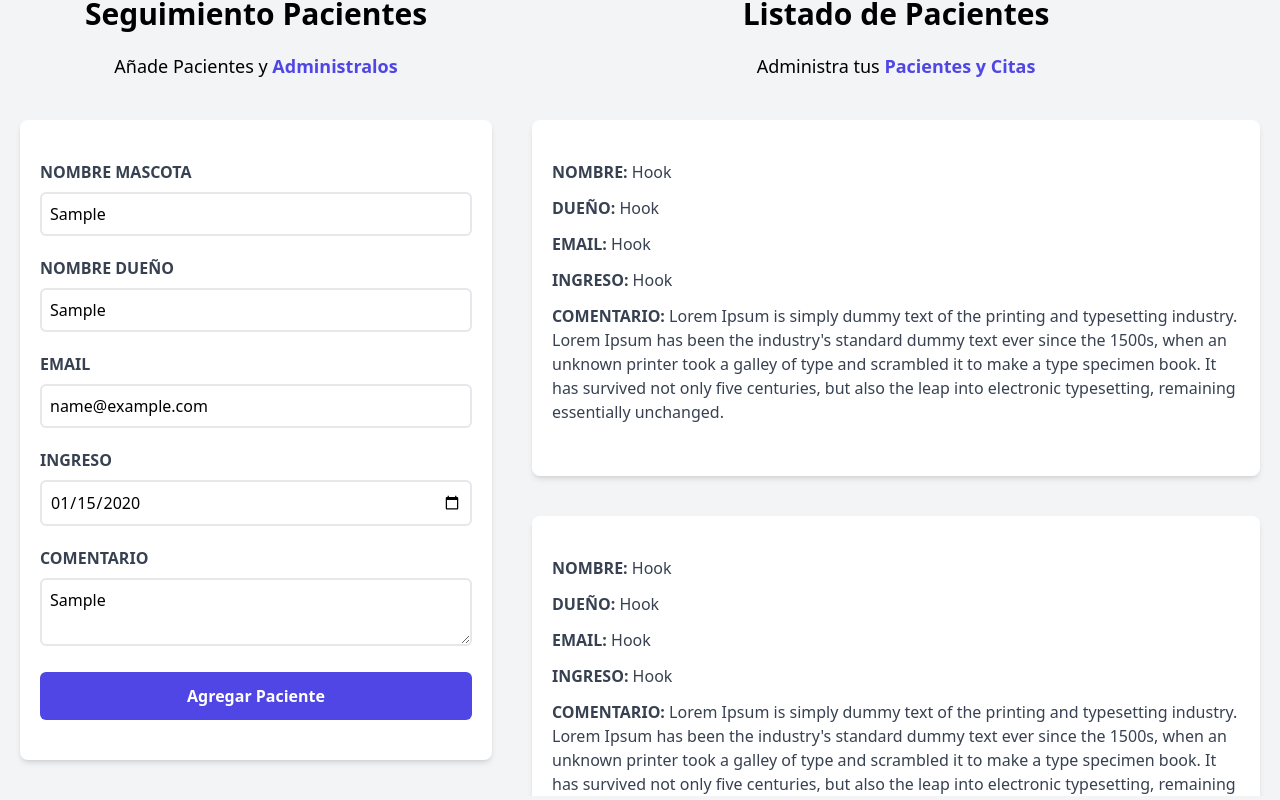
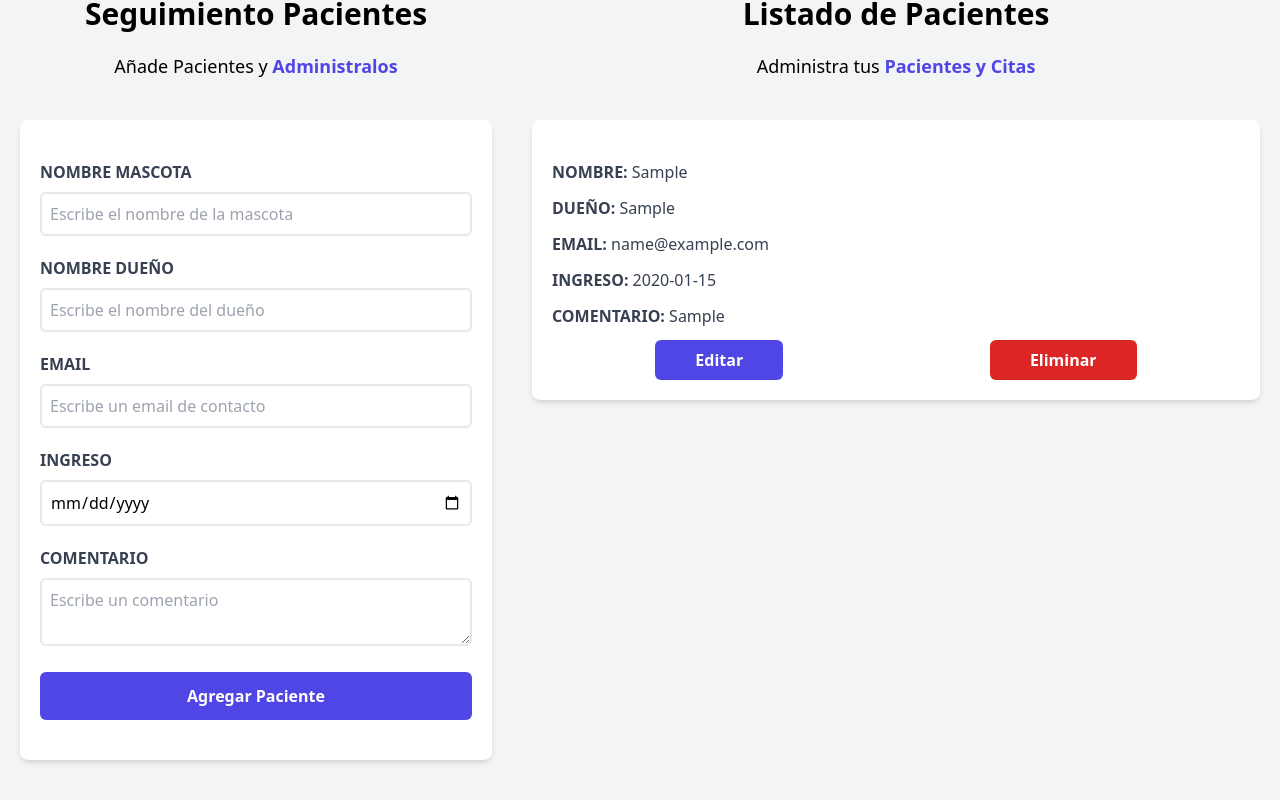
Before and after one commit to teshy18/app-citas-react, a React (Vite) app: page / in a window 1280 px wide. Both pictures are taken after typing "Sample", "Sample", "name@example.com", "2020-01-15", "Sample" into the empty fields and a click on the input "Agregar Paciente". Shown: the part 180-980 px from the top of the page. Built offline with nearby package versions, Linux system fonts and the light colour scheme.

Commit message:
Ahora el listado de pacientes recibe pacientes de forma dinamica

```diff
--- a/src/App.jsx
+++ b/src/App.jsx
@@ -5,6 +5,7 @@ import ListadoPacientes from "./components/ListadoPacientes"
 
 function App() {
   const [pacientes, setPacientes] = useState([])
+  const [paciente, setPaciente] = useState({})
 
 
   return (
@@ -12,8 +13,16 @@ function App() {
       <Header/>
 
       <div className="mt-12 md:flex">
-        <Formulario/>
-        <ListadoPacientes/>
+
+        <Formulario
+          pacientes={pacientes}
+          setPacientes={setPacientes} />
+
+        <ListadoPacientes
+          pacientes={pacientes}
+          setPaciente={setPaciente}
+        />
+
       </div>
 
     </div>
--- /dev/null
+++ b/src/components/Error.jsx
@@ -0,0 +1,9 @@
+const Error = ({mensaje}) => {
+  return (
+    <div className='text-white bg-red-600 text-center rounded-md uppercase p-3 m-3'>
+          <p>{mensaje}</p>
+    </div>
+  )
+}
+
+export default Error;
--- a/src/components/Formulario.jsx
+++ b/src/components/Formulario.jsx
@@ -1,7 +1,15 @@
 import {useState, useEffect} from 'react';
 
+import Error from './Error'
 
-const Formulario = () => {
+const generarId = () => {
+  const random = Math.random().toString().slice(2)
+  const fecha = Date.now().toString()
+
+  return random + fecha
+}
+
+const Formulario = ( {pacientes, setPacientes} ) => {
   const [nombre, setNombre] = useState("")
   const [dueño, setDueño] = useState("")
   const [email, setEmail] = useState("")
@@ -14,6 +22,7 @@ const Formulario = () => {
   const handleSubmit = (e) =>{
     e.preventDefault();
 
+    //Validacion del formulario
     if ( [nombre, dueño, email, fecha, comentario].includes("")){
       setError(true)
       return ;
@@ -21,6 +30,25 @@ const Formulario = () => {
 
     setError(false)
 
+    //Construccion del objeto paciente
+    const paciente = {
+      nombre,
+      dueño,
+      email,
+      fecha,
+      comentario,
+      id: generarId()
+    }
+
+    //Agregando el paciente a la lista de pacientes.
+    setPacientes([...pacientes, paciente])
+
+    //Reiniciando el formulario.
+    setNombre('')
+    setDueño('')
+    setEmail('')
+    setFecha('')
+    setComentario('')
 
   }
 
@@ -40,11 +68,7 @@ const Formulario = () => {
       onSubmit={handleSubmit}
       className='bg-white shadow-md rounded-lg py-10 px-5 mb-10 mx-5'>
 
-       { error &&
-        <div className='text-white bg-red-600 text-center rounded-md uppercase p-3 m-3'>
-          <p>Todos los campos son obligatorios</p>
-        </div>
-       }
+       { error && < Error mensaje="Todos los campos son obligatorios" /> }
 
         <div className='mb-5'>
           <label htmlFor='mascota' className='block text-gray-700 uppercase font-bold'>
--- a/src/components/ListadoPacientes.jsx
+++ b/src/components/ListadoPacientes.jsx
@@ -1,10 +1,16 @@
 import React from 'react'
 import Paciente from './Paciente'
 
-const ListadoPacientes = () => {
+const ListadoPacientes = ({pacientes, setPaciente}) => {
+
   return (
+
     <div className='md:w-1/2 lg:w-3/5 md:h-screen md:overflow-y-scroll'>
-        <h2 className='font-black text-3xl text-center'>
+
+    {pacientes && pacientes.length ? (
+      <>
+
+      <h2 className='font-black text-3xl text-center'>
         Listado de Pacientes
       </h2>
 
@@ -13,11 +19,28 @@ const ListadoPacientes = () => {
           <span className='text-indigo-600 font-bold'>Pacientes y Citas</span>
       </p>
 
-      <Paciente/>
-      <Paciente/>
-      <Paciente/>
-      <Paciente/>
-      <Paciente/>
+      { pacientes.map((paciente) =>
+        <Paciente
+          paciente={paciente}
+          key={paciente.id}
+          setPaciente={setPaciente}
+          /> )  }
+
+      </>
+      )
+     : (
+       <>
+       <h2 className='font-black text-3xl text-center'>
+        No hay pacientes
+      </h2>
+
+      <p className='text-lg mt-5 text-center mb-10'>
+          Agrega a tus pacientes y {''}
+          <span className='text-indigo-600 font-bold'>y dales seguimiento aquí.</span>
+      </p>
+       </>
+      ) }
+
 
     </div>
   )
--- a/src/components/Paciente.jsx
+++ b/src/components/Paciente.jsx
@@ -1,38 +1,61 @@
 
-const Paciente = () => {
+const Paciente = ({paciente, setPaciente}) => {
+
+  const {nombre, dueño, email, fecha, comentario} = paciente
+
   return (
-    <div className='bg-white shadow-md rounded-lg py-10 px-5 mb-10 mx-5 my-10'>
+    <div  className='bg-white shadow-md rounded-lg pt-10 pb-5 px-5 mx-5 my-10'>
 
         <p className='font-bold text-gray-700 uppercase  mb-3'> Nombre: {''}
           <span className='font-normal normal-case'>
-              Hook
+             {nombre}
           </span>
         </p>
 
         <p className='font-bold text-gray-700 uppercase mb-3'> Dueño: {''}
           <span className='font-normal normal-case'>
-              Hook
+              {dueño}
           </span>
         </p>
 
         <p className='font-bold text-gray-700 uppercase mb-3'> Email: {''}
           <span className='font-normal normal-case'>
-              Hook
+              {email}
           </span>
         </p>
 
         <p className='font-bold text-gray-700 uppercase mb-3'> Ingreso: {''}
           <span className='font-normal normal-case'>
-              Hook
+              {fecha}
           </span>
         </p>
 
 
         <p className='font-bold text-gray-700 uppercase mb-3'> Comentario: {''}
           <span className='font-normal normal-case'>
-          Lorem Ipsum is simply dummy text of the printing and typesetting industry. Lorem Ipsum has been the industry's standard dummy text ever since the 1500s, when an unknown printer took a galley of type and scrambled it to make a type specimen book. It has survived not only five centuries, but also the leap into electronic typesetting, remaining essentially unchanged.
+            {comentario}
           </span>
         </p>
+
+        <div className="flex justify-around">
+          <button
+            type="button"
+            className="font-bold py-2 px-10 bg-indigo-600 hover:bg-indigo-700 text-white rounded-md"
+            onClick={()=>setPaciente(paciente)}
+            >
+            Editar
+          </button>
+
+          <button
+            type="button"
+            className="font-bold py-2 px-10 bg-red-600 hover:bg-red-700 text-white rounded-md">
+            Eliminar
+          </button>
+
+        </div>
+
+
+
       </div>
   )
 }
```
